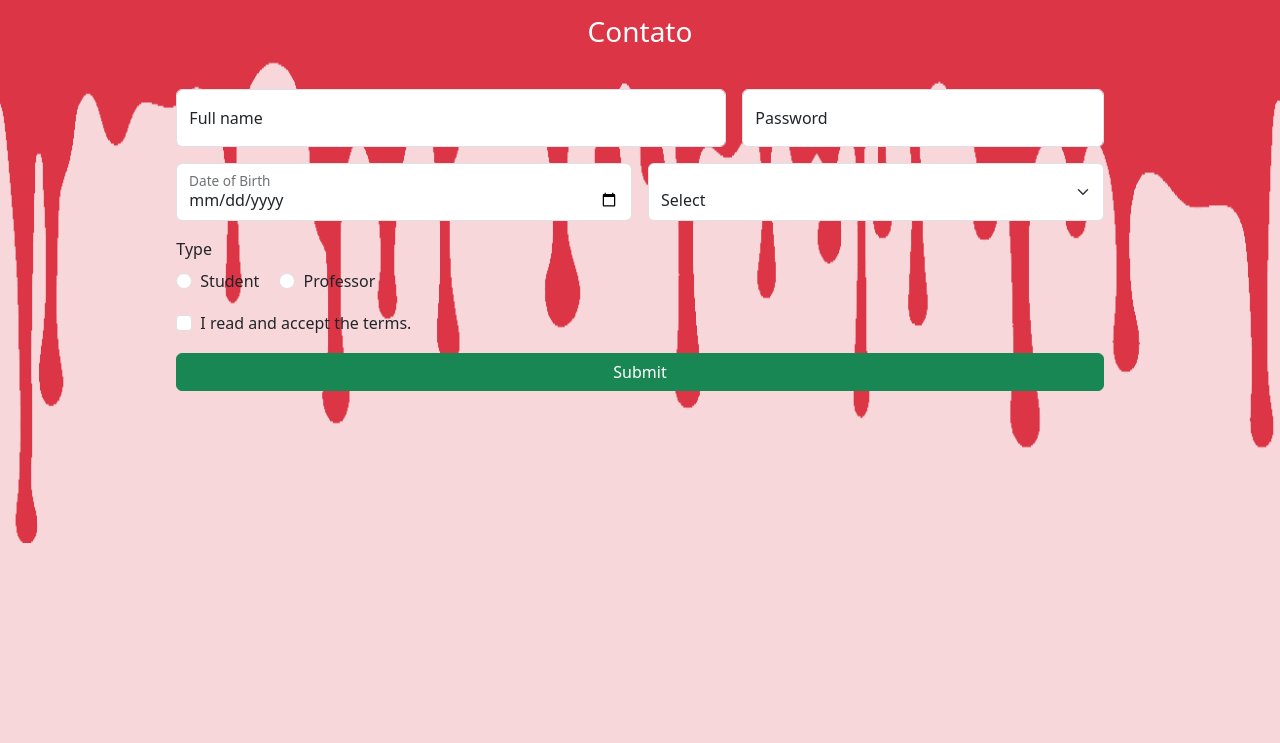
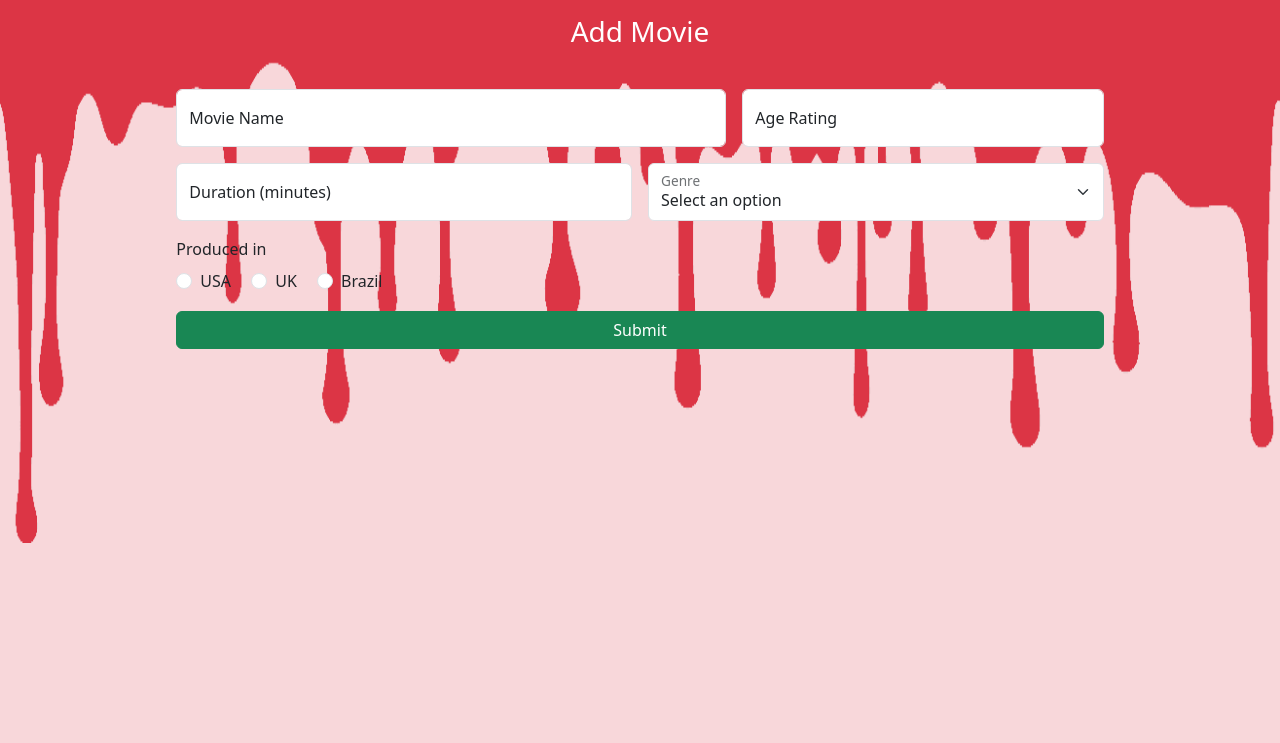
Before and after one commit to aragihdev/bootstrap-website, a plain HTML site: page new-movie.html in a window 1280 px wide. Shown: the part 57-800 px from the top of the page. Drawn offline with nearby package versions, Linux system fonts and the light colour scheme.

Commit message:
add movie form page

```diff
--- a/contact.html
+++ b/new-movie.html
@@ -14,7 +14,7 @@
 <body>
     <nav class="navbar navbar-expand-lg navbar-dark bg-danger">
         <div class="container-fluid">
-            <a class="navbar-brand" href="#"><i class="bi bi-film"></i> CineList</a>
+            <a class="navbar-brand" href="index.html"><i class="bi bi-film"></i> CineList</a>
             <button class="navbar-toggler" type="button" data-bs-toggle="collapse" data-bs-target="#navbarNav">
                 <span class="navbar-toggler-icon"></span>
             </button>
@@ -23,61 +23,70 @@
                     <li class="nav-item"><a class="nav-link" href="index.html">Home</a></li>
                     <li class="nav-item"><a class="nav-link" href="services.html">Movies</a></li>
                     <li class="nav-item"><a class="nav-link" href="aboutus.html">About Us</a></li>
-                    <li class="nav-item"><a class="nav-link active" href="contact.html">Contact</a></li>
+                    <li class="nav-item"><a class="nav-link active" href="new-movie.html">Add New</a></li>
                 </ul>
             </div>
         </div>
     </nav>
 
     <div class="container mt-3">
-        <h3 style="color: white; margin-bottom: 40px; text-align: center;">Contato</h3>
+
+        <h3 style="color: white; margin-bottom: 40px; text-align: center;">Add Movie</h3>
         <form class="row g-3 justify-content-center">
             <div class="col-md-6 col-sm-12">
                 <div class="form-floating">
-                    <input type="text" name="name" id="name" class="form-control" placeholder="Full name" required>
-                    <label for="name">Full name</label>
+                    <input type="text" name="movie" id="movie" class="form-control" placeholder="Movie Name" required>
+                    <label for="name">Movie Name</label>
                 </div>
             </div>
+
             <div class="col-md-4 col-sm-12">
                 <div class="form-floating">
-                    <input type="text" name="password" id="password" class="form-control" placeholder="password">
-                    <label for="name">Password</label>
+                    <input type="number" step="1" min="0" max="18" name="age" id="age" class="form-control" placeholder="Age Rating" required>
+                    <label for="name">Age Rating</label>
                 </div>
             </div>
+
             <div class="col-md-5 col-sm-12">
                 <div class="form-floating">
-                    <input type="date" name="data" id="data" class="form-control" placeholder="data" required>
-                    <label for="name">Date of Birth</label>
+                    <input type="number" step="5" min="60" max="240" name="duration" id="duration" class="form-control" placeholder="Duration" required>
+                    <label for="name">Duration (minutes)</label>
                 </div>
             </div>
+
             <div class="col-md-5 col-sm-12">
                 <div class="form-floating">
-                    <select name="category" id="category" class="form-select">
-                        <option value="" selected disabled>Select</option>
-                        <option value="movie_enthusiast">Auteurist Critic</option>
-                        <option value="movie_enthusiast">Movie Enthusiast</option>
-                        <option value="movie_enthusiast">Genre Specialist</option>
-                        <option value="movie_enthusiast">Movie Curator</option>
+                    <select name="genre" id="genre" class="form-select" required>
+                        <option value="" selected disabled>Select an option</option>
+                        <option value="action">Action</option>
+                        <option value="drana">Drama</option>
+                        <option value="horror">Horror</option>
+                        <option value="romance">Romance</option>
+                        <option value="sci-fi">Sci-Fi</option>
                     </select>
+                    <label for="categoria">Genre</label>
                 </div>
             </div>
+
             <div class="col-md-10 col-sm-12">
-                <label class="form-label d-block">Type</label>
+                <label class="form-label d-block">Produced in</label>
+
                 <div class="form-check form-check-inline">
-                    <input type="radio" name="type" id="aluno" class="form-check-input" required>
-                    <label for="aluno" class="form-check-label">Student</label>
+                    <input type="radio" name="produced" value="USA" class="form-check-input" required>
+                    <label class="form-check-label">USA</label>
                 </div>
+
                 <div class="form-check form-check-inline">
-                    <input type="radio" name="type" id="professor" class="form-check-input">
-                    <label for="professor" class="form-check-label">Professor</label>
+                    <input type="radio" name="produced" value="UK" class="form-check-input">
+                    <label class="form-check-label">UK</label>
+                </div>
+
+                <div class="form-check form-check-inline">
+                    <input type="radio" name="produced" value="Brazil" class="form-check-input">
+                    <label class="form-check-label">Brazil</label>
                 </div>
             </div>
-            <div class="col-md-10 col-sm-12">
-                <div class="form-check">
-                    <input type="checkbox" name="terms" id="terms" class="form-check-input" required>
-                    <label for="terms">I read and accept the terms.</label>
-                </div>
-            </div>
+
             <div class="col-md-10 col-sm-12">
                 <button type="submit" class="btn btn-success col-sm-12">Submit</button>
             </div>
```
Also changed, not shown: aboutus.html (+2 -2 lines), index.html (+2 -2 lines), services.html (+2 -2 lines).
